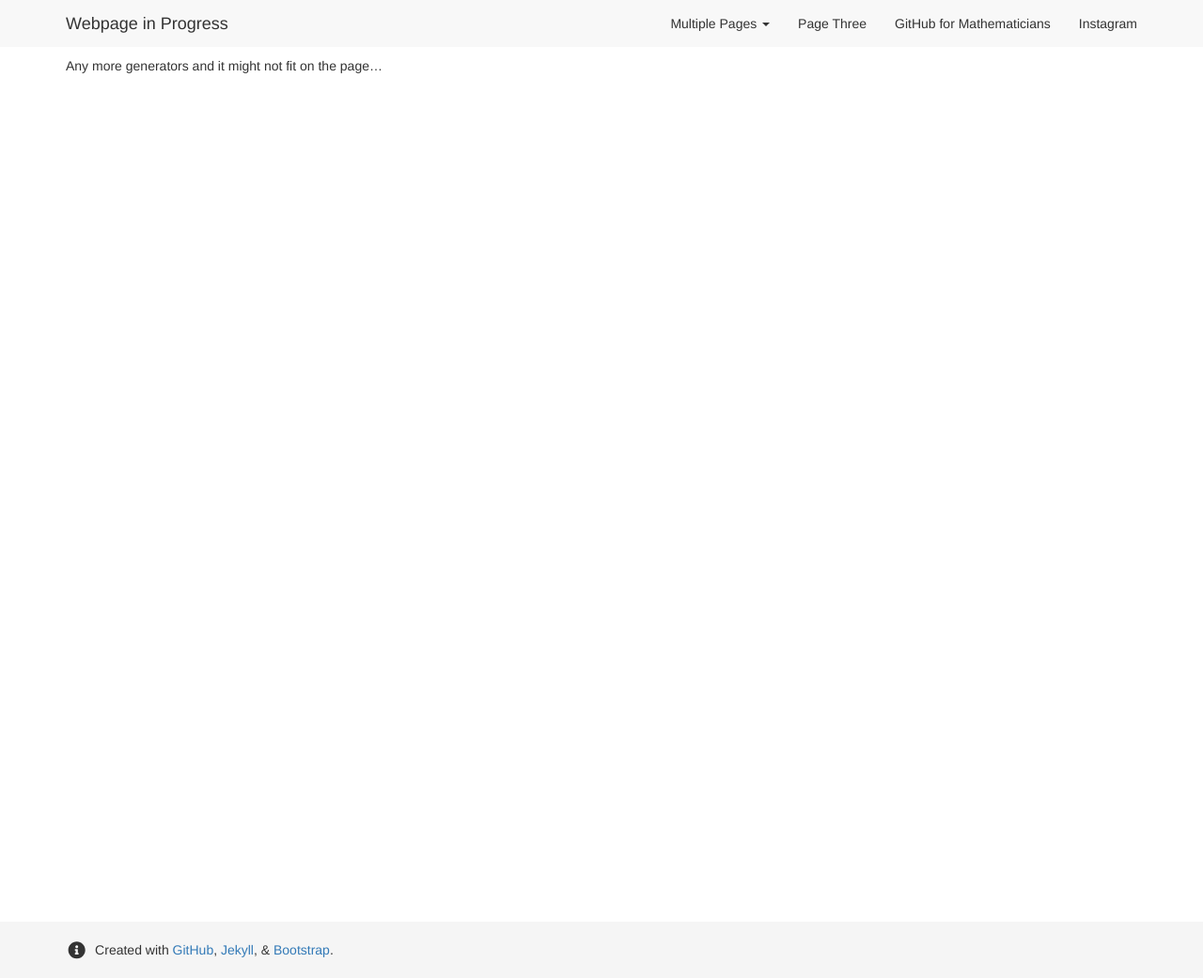
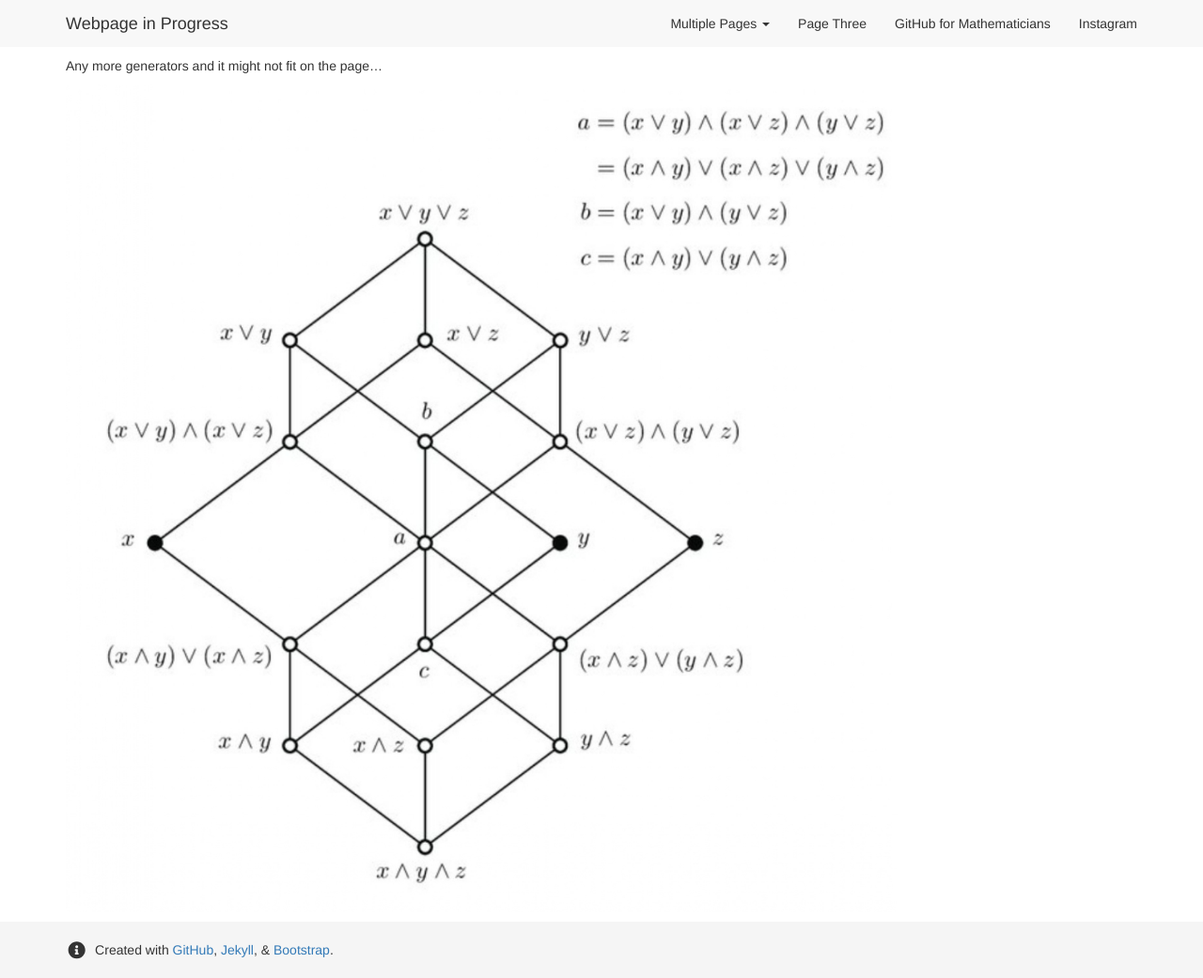
Before and after one commit to archim6/PD_Website, a Jekyll site: the page built from page2.md, in a window 1280 px wide and 1041 px high. Shown: the whole window at 94% size. Built offline with Jekyll 4.4.1, drawn with Linux system fonts in a browser that asks for light colours; nearby versions of some CDN libraries.

Commit message:
keep img trying 4A

```diff
--- a/page2.md
+++ b/page2.md
@@ -9,12 +9,9 @@ Any more generators and it might not fit on the page...
 
 <!-- ## okay using different code to make my pdf show up ## -->
 
+<img src="{{ site.baseurl }}/images/FDL(3).jpg" class="img-responsive img-rounded" img style="margin-bottom: 10px" />
 
 
-<object data="{{ site.baseurl }}/images/FDL(3).pdf" type="application/pdf" width="100%" height="500px">
-    <!-- Fallback content if the browser cannot display the PDF directly -->
-    <!--<a href="{{ site.baseurl }}/images/FDL(3).pdf">Download FDL(3).pdf</a> -->
-</object>
 
 <!-- <img src="{{ site.baseurl }}/images/FDL(3).pdf" class="img-responsive img-rounded" img style="margin-bottom: 10px" width='500' /> -->
 
```
Also changed, not shown: images/FDL(3).jpg (added).
